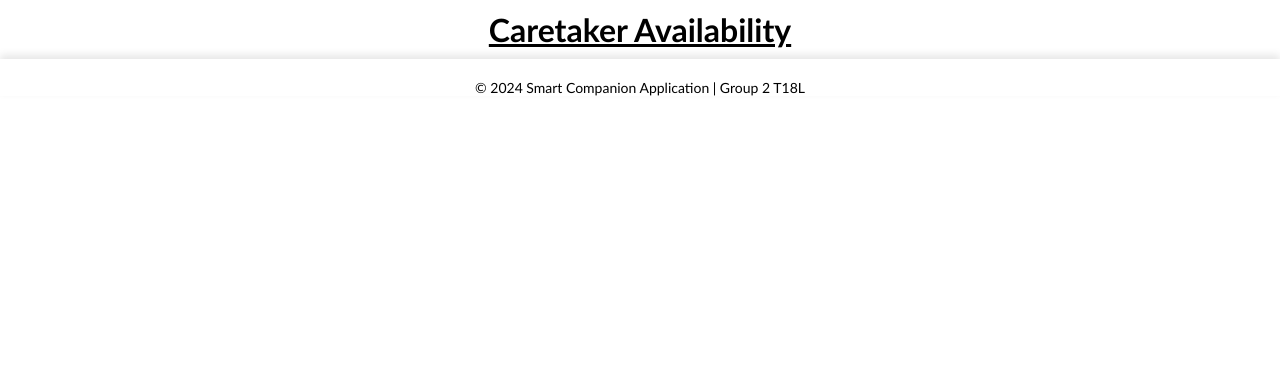
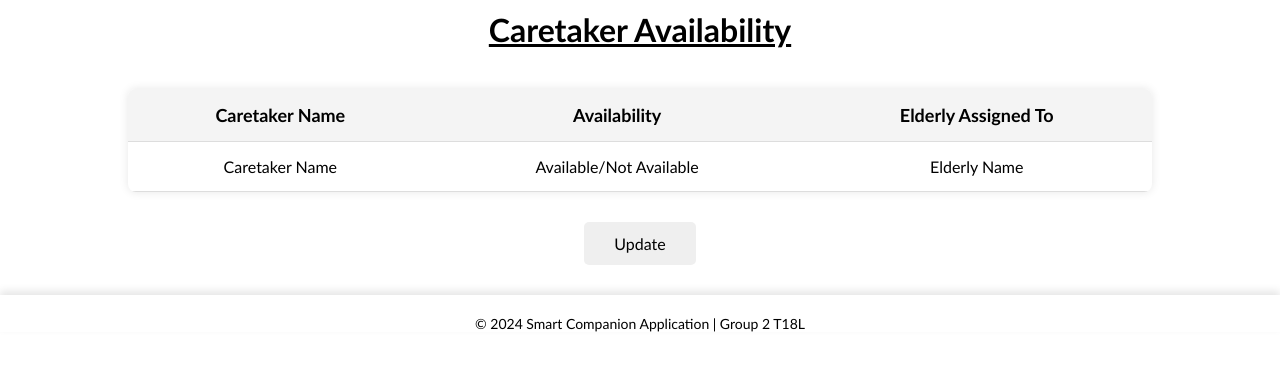
Before and after one commit to NareenBruce/SmartComp, a Flask app: template templates/Admin/availability.html in a window 1280 px wide. Shown: the part 84-455 px from the top of the page. Run offline with Flask 3, Linux system fonts and the light colour scheme; the template is opened without the code that fills it, so the values that code supplies are empty.

Commit message:
Update availability.html

```diff
--- a/templates/Admin/availability.html
+++ b/templates/Admin/availability.html
@@ -16,6 +16,28 @@
     <div class="title">
         <h1>Caretaker Availability</h1>
     </div>
+
+    <div class="availability">
+        <table>
+            <thead>
+                <tr>
+                    <th>Caretaker Name</th>
+                    <th>Availability</th>
+                    <th>Elderly Assigned To</th>
+                </tr>
+            </thead>
+            <tbody>
+                <tr>
+                    <td>Caretaker Name</td>
+                    <td>Available/Not Available</td>
+                    <td>Elderly Name</td>
+            </tbody>
+        </table>
+    </div>
+
+    <div class="update">
+        <button>Update</button>
+    </div>
 </body>
 <footer>
     &copy; 2024 Smart Companion Application | Group 2 T18L
```
